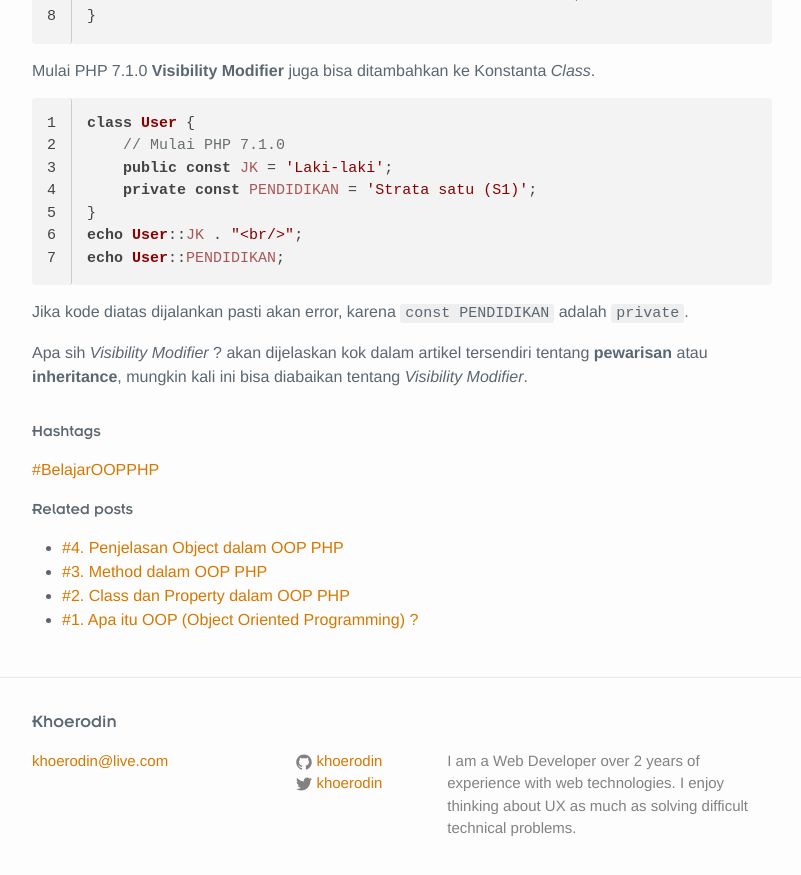
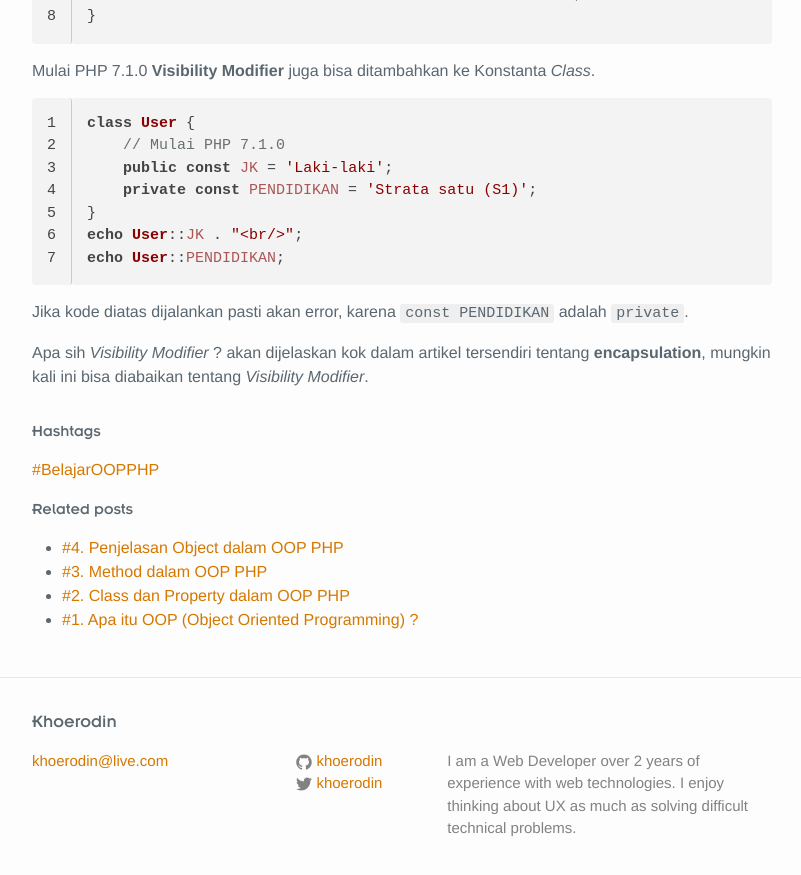
Before and after one commit to khoerodin/khoerodin.github.io, a Jekyll site: the page built from _posts/2017-02-11-konstanta-class-dalam-oop-php.md, in a window 1280 px wide and 900 px high, scrolled down 2114 px. Shown: the top 875 px of the window, without its empty margins (238-1039 px from the left). Built offline with Jekyll 4.4.1, drawn with Linux system fonts in a browser that asks for light colours; nearby versions of some CDN libraries; comment, search, counter and statistics services are not loaded.

Commit message:
bukan pewarisan tp enkapsulasi

```diff
--- a/_posts/2017-02-11-konstanta-class-dalam-oop-php.md
+++ b/_posts/2017-02-11-konstanta-class-dalam-oop-php.md
@@ -105,4 +105,4 @@ echo User::PENDIDIKAN;
 
 Jika kode diatas dijalankan pasti akan error, karena `const PENDIDIKAN` adalah `private`.
 
-Apa sih *Visibility Modifier* ? akan dijelaskan kok dalam artikel tersendiri tentang **pewarisan** atau **inheritance**, mungkin kali ini bisa diabaikan tentang *Visibility Modifier*.
+Apa sih *Visibility Modifier* ? akan dijelaskan kok dalam artikel tersendiri tentang **encapsulation**, mungkin kali ini bisa diabaikan tentang *Visibility Modifier*.
```
Also changed, not shown: _posts/2017-02-10-penjelasan-object-dalam-oop-php.md (+1 -1 lines).
